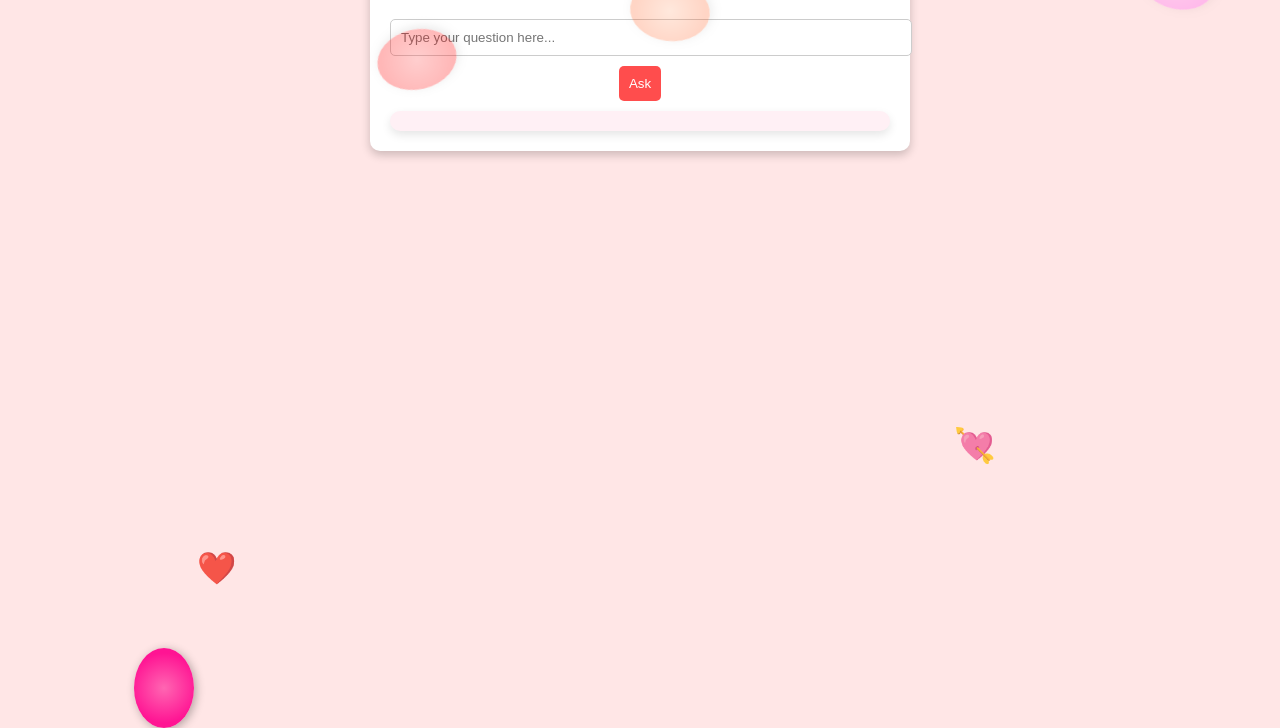
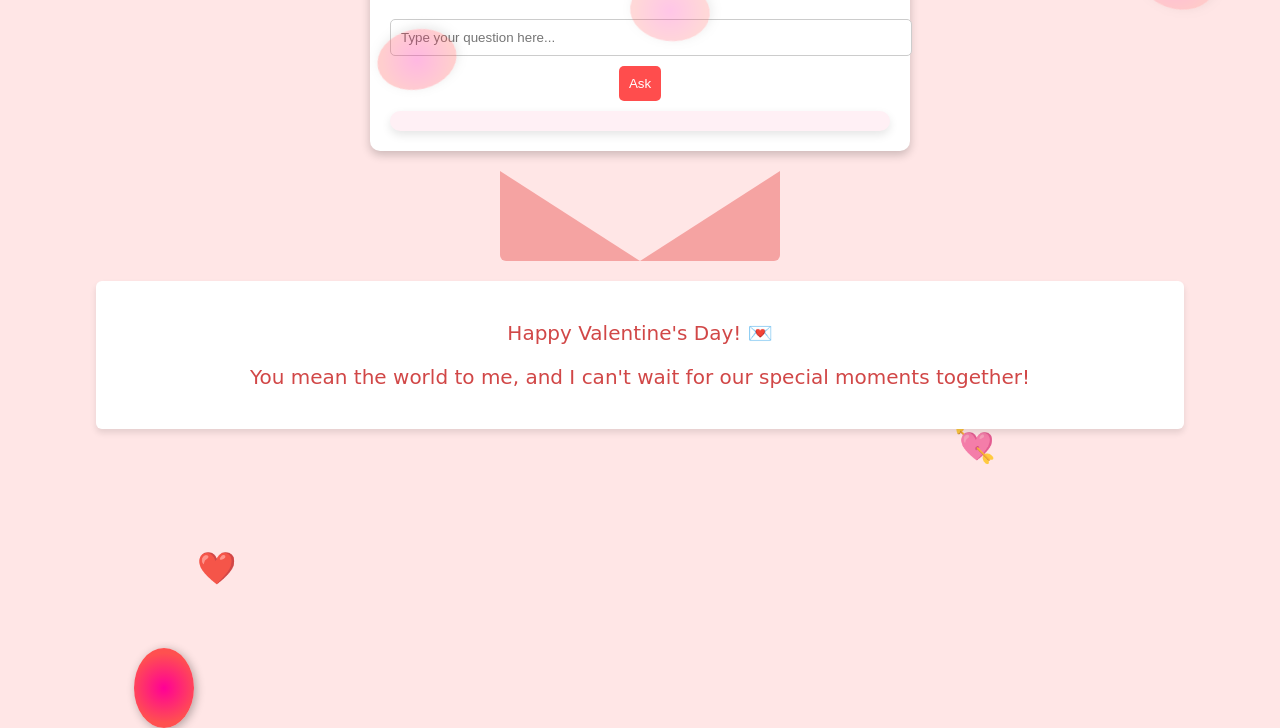
Before and after one commit to PriyanshuBhunia/Valentineweek, a plain HTML site: page yes.html in a window 1280 px wide. Shown: the part 603-1331 px from the top of the page. Drawn offline with Linux system fonts and the light colour scheme.

Commit message:
Update yes.html

```diff
--- a/yes.html
+++ b/yes.html
@@ -53,11 +53,11 @@
             animation: float 6s linear infinite;
             box-shadow: 2px 2px 10px rgba(0, 0, 0, 0.3);
         }
-        .balloon:nth-child(1) { left: 10%; animation-duration: 5s; background: radial-gradient(circle, #ff66b2 0%, #ff1493 70%); }
-        .balloon:nth-child(2) { left: 30%; animation-duration: 7s; background: radial-gradient(circle, #ff5050 0%, #ff0000 70%); }
-        .balloon:nth-child(3) { left: 50%; animation-duration: 6.5s; background: radial-gradient(circle, #ff9966 0%, #ff4500 70%); }
-        .balloon:nth-child(4) { left: 70%; animation-duration: 5.5s; background: radial-gradient(circle, #ffcc66 0%, #ff8c00 70%); }
-        .balloon:nth-child(5) { left: 90%; animation-duration: 6.2s; background: radial-gradient(circle, #ff66ff 0%, #ff00ff 70%); }
+        .balloon:nth-child(1) { left: 10%; animation-duration: 5s; }
+        .balloon:nth-child(2) { left: 30%; animation-duration: 7s; }
+        .balloon:nth-child(3) { left: 50%; animation-duration: 6.5s; }
+        .balloon:nth-child(4) { left: 70%; animation-duration: 5.5s; }
+        .balloon:nth-child(5) { left: 90%; animation-duration: 6.2s; }
 
         /* Floating Hearts Animation */
         @keyframes floatHearts {
@@ -121,6 +121,34 @@
             border-radius: 10px;
             box-shadow: 0px 4px 10px rgba(0, 0, 0, 0.1);
         }
+
+        /* Envelope Animation */
+        .pocket {
+            border-left: 140px solid #f5a3a2;
+            border-right: 140px solid #f5a3a2;
+            border-top: 90px solid transparent;
+            border-bottom-left-radius: 6px;
+            border-bottom-right-radius: 6px;
+            width: 0;
+            height: 0;
+            position: relative;
+            margin: 20px auto;
+        }
+
+        .letter {
+            position: relative;
+            background-color: #fff;
+            width: 90%;
+            margin-left: auto;
+            margin-right: auto;
+            height: 90%;
+            top: 5%;
+            border-radius: 6px;
+            font-family: "Dancing Script", cursive;
+            text-align: center;
+            padding: 20px;
+            box-shadow: 0 4px 6px rgba(0, 0, 0, 0.1);
+        }
     </style>
 </head>
 <body>
@@ -160,6 +188,13 @@
         <div id="response"></div>
     </div>
 
+    <!-- Below the AI Assistant -->
+    <div class="pocket"></div>
+    <div class="letter">
+        <p>Happy Valentine's Day! 💌</p>
+        <p>You mean the world to me, and I can't wait for our special moments together!</p>
+    </div>
+
     <script>
         async function searchLoveAdvice() {
             let query = document.getElementById('question').value;
@@ -172,25 +207,16 @@
 
             responseDiv.innerHTML = "⏳ Searching for the best love advice...";
 
-            let apiKey = "AIzaSyBdH7cA3PFmDFCjAhsnDDwR_orSFCxDQbI";  // Your Google API Key
-            let cseId = "03b0896b67aa74789";  // Your Custom Search Engine ID
+            let apiKey = "AIzaSyBdH7cA3PFmDFCjAhsnDDwR_orSFCxDQbI";
+            let cseId = "03b0896b67aa74789";
 
             let apiUrl = `https://www.googleapis.com/customsearch/v1?q=${encodeURIComponent(query)}&key=${apiKey}&cx=${cseId}&num=1`;
 
             try {
                 let res = await fetch(apiUrl);
                 let data = await res.json();
-
-                if (data.items && data.items.length > 0) {
-                    let result = data.items[0];
-                    let snippet = result.snippet || "💔 Sorry, I couldn't find an exact answer, but you can check this:";
-                    let link = result.link;
-
-                    responseDiv.innerHTML = `<b>Love Advice:</b> ${snippet}<br><br><a href="${link}" target="_blank">Read more</a>`;
-                } else {
-                    responseDiv.innerHTML = "💔 Sorry, I couldn't find an answer. Try another question!";
-                }
-            } catch (error) {
+                responseDiv.innerHTML = `<b>Love Advice:</b> ${data.items[0].snippet} <br><br><a href="${data.items[0].link}" target="_blank">Read more</a>`;
+            } catch {
                 responseDiv.innerHTML = "❌ Oops! Something went wrong. Try again later.";
             }
         }
```
